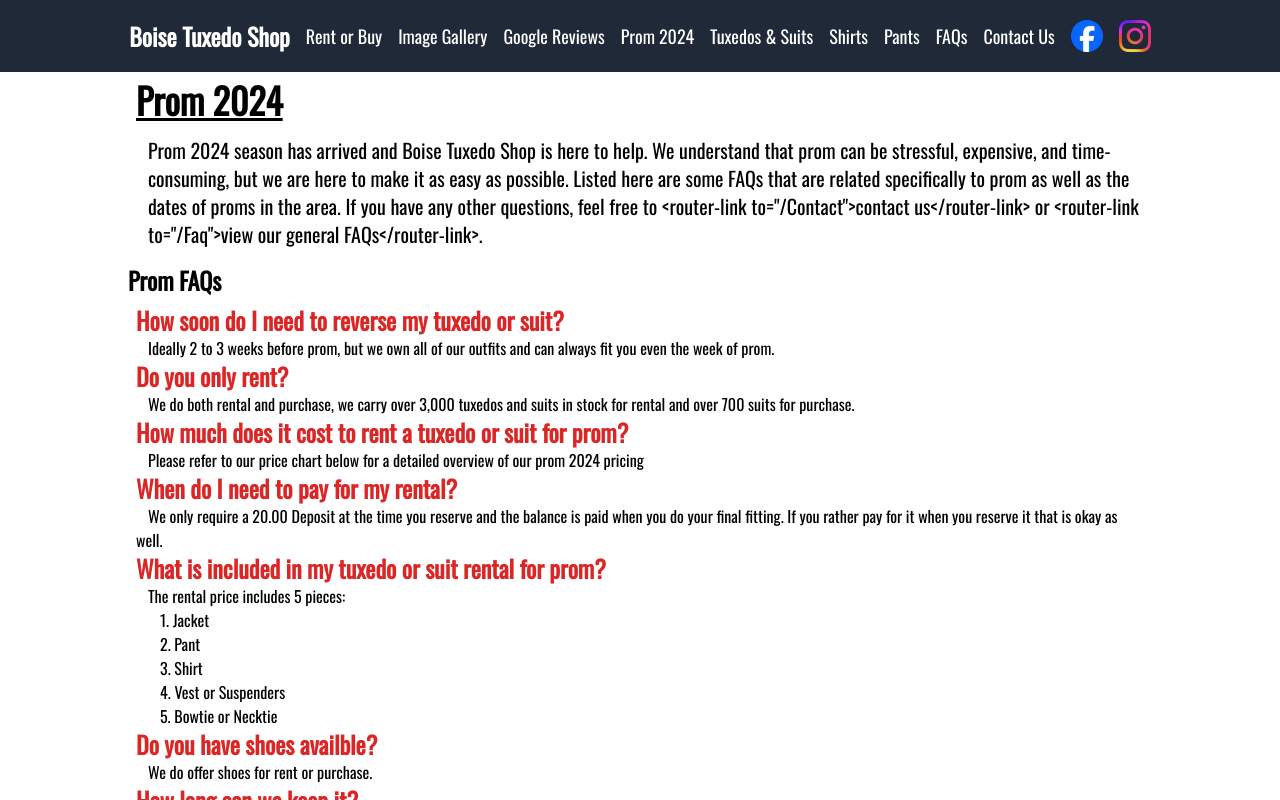
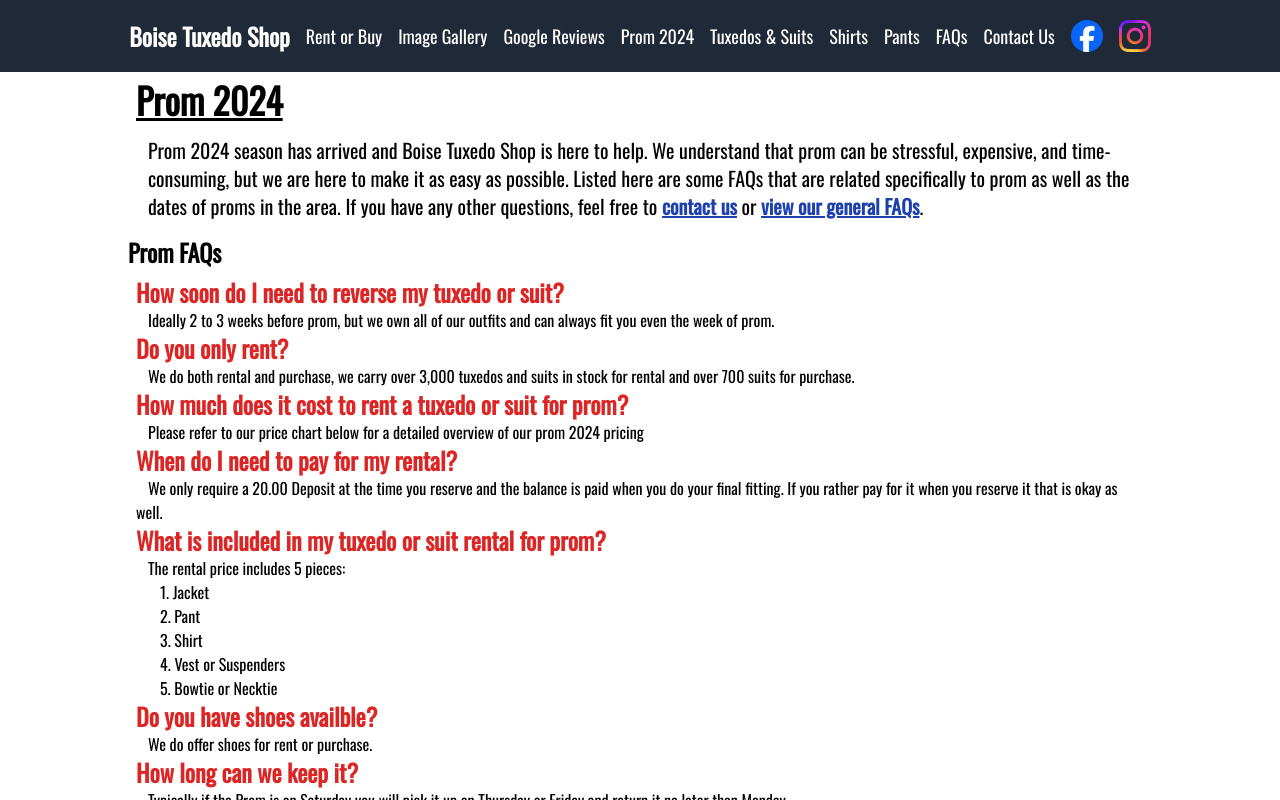
Before and after one commit to ChaseLee21/boise-tuxedo-shop-vue, a Vue app: page /Prom in a window 1280 px wide. Shown: the top 800 px of the page. Built offline with nearby package versions, Linux system fonts and the light colour scheme.

Commit message:
using v-html instead

```diff
--- a/src/components/Header.vue
+++ b/src/components/Header.vue
@@ -1,9 +1,7 @@
 <template>
     <header class="my-3 xl:w-[80vw] xl:flex xl:flex-col xl:m-auto">
         <h1 class="my-2 text-start text-2xl md:text-3xl lg:text-4xl mx-2 font-bold underline" >{{ props.title }}</h1>
-        <p class="text-start md:text-lg lg:text-xl ms-5 my-2">
-            {{ props.content }}
-        </p>
+        <p v-html="props.content" class="text-start md:text-lg lg:text-xl ms-5 my-2"></p>
     </header>
 </template>
 
@@ -14,7 +12,7 @@
             required: true
         },
         content: {
-            type: String,
+            type: HTMLAllCollection,
             required: false
         }
     });
```
